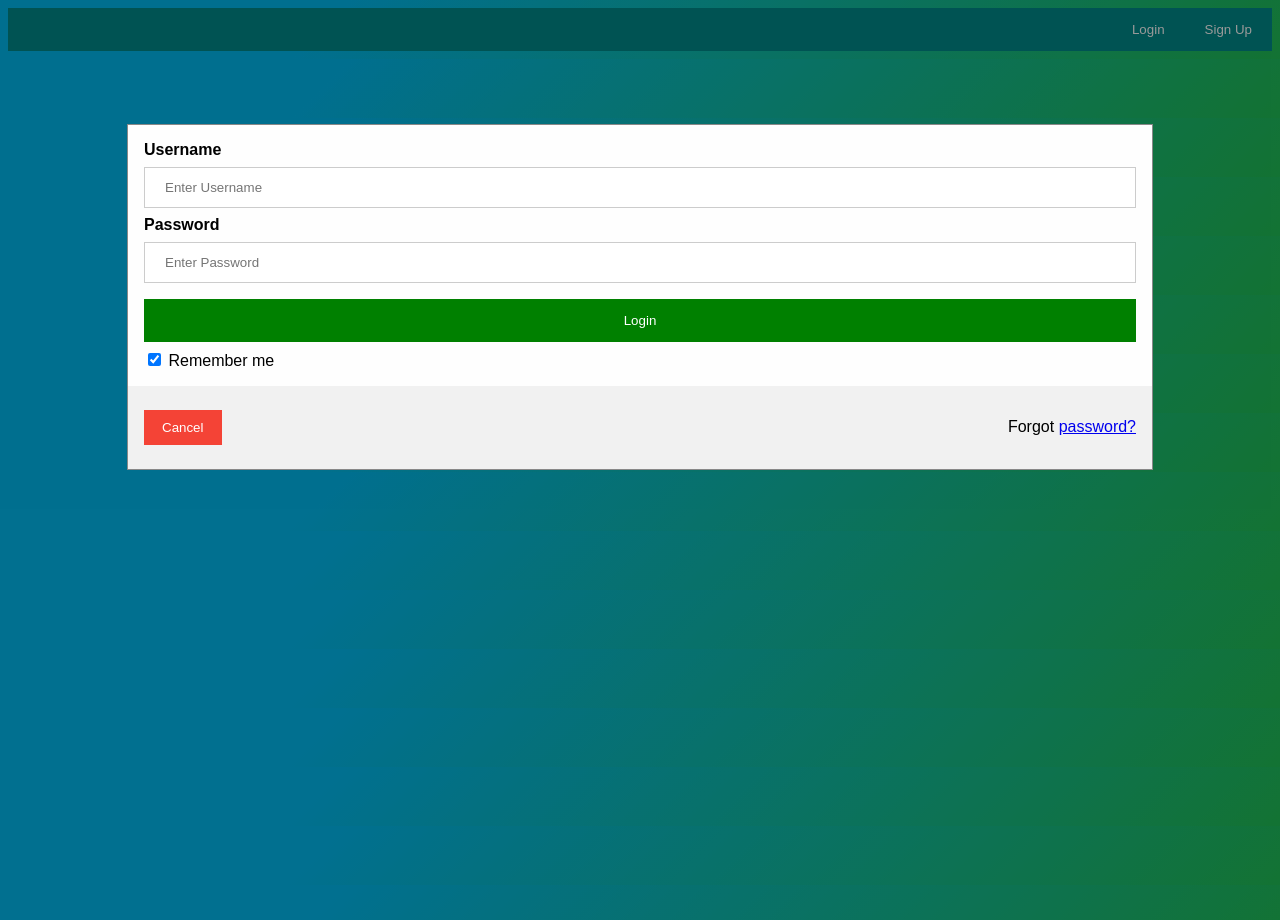
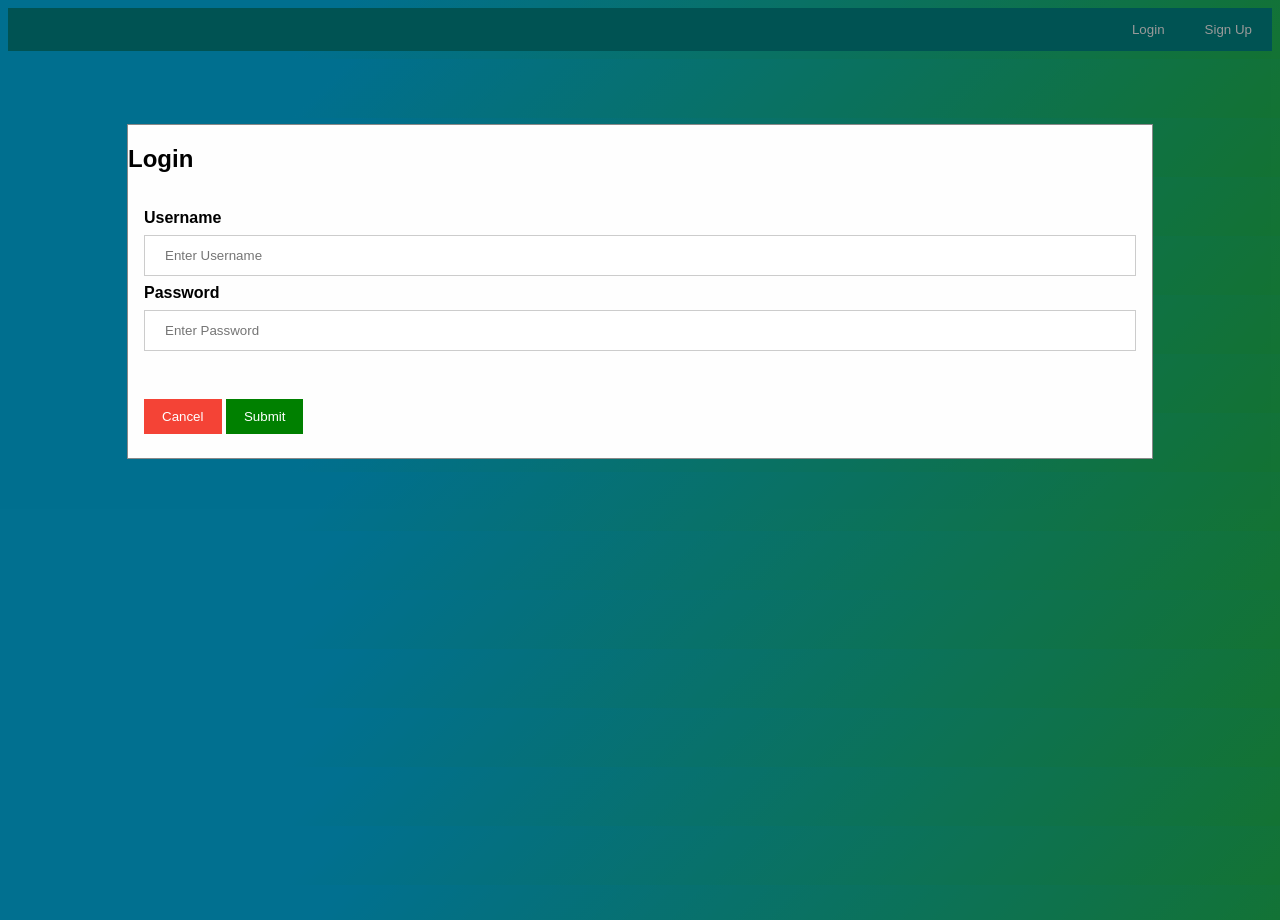
Before and after one commit to KOL305/task-manager-with-slimes, a Python web app: template templates/login.html in a window 1280 px wide, after a click on "Login". Run offline with Jinja, Linux system fonts and the light colour scheme; the template is opened without the code that fills it, so the values that code supplies are empty.

Commit message:
Update login.html

```diff
--- a/templates/login.html
+++ b/templates/login.html
@@ -21,7 +21,7 @@ input[type=text], input[type=password] {
 }
 
 /* Set a style for all buttons */
-button {
+button, .submit {
   background-color: green;
   color: white;
   padding: 14px 20px;
@@ -31,7 +31,7 @@ button {
   width: 100%;
 }
 
-button:hover {
+button:hover, .submit:hover {
   opacity: 0.8;
 }
 
@@ -40,6 +40,12 @@ button:hover {
   width: auto;
   padding: 10px 18px;
   background-color: #f44336;
+}
+
+.submit {
+  width: auto;
+  padding: 10px 18px;
+  background-color: green;
 }
 
 /* Center the image and position the close button */
@@ -148,6 +154,7 @@ nav li {
   float:left;
   display:inline;
 }
+
 </style>
 </head>
 <body>
@@ -159,28 +166,23 @@ nav li {
     </ul>
   </nav>
 
-<!--<button onclick="document.getElementById('id01').style.display='block'" style="width:auto;">Login</button>-->
+
 
 <div id="id01" class="modal">
 
   <form class="modal-content animate" action="/action_page.php" method="post">
-
+    <h2>Login</h2>
     <div class="container">
       <label for="uname"><b>Username</b></label>
       <input type="text" placeholder="Enter Username" name="uname" required>
 
       <label for="psw"><b>Password</b></label>
       <input type="password" placeholder="Enter Password" name="psw" required>
-
-      <button type="submit">Login</button>
-      <label>
-        <input type="checkbox" checked="checked" name="remember"> Remember me
-      </label>
     </div>
 
-    <div class="container" style="background-color:#f1f1f1">
+    <div class="container">
       <button type="button" onclick="document.getElementById('id01').style.display='none'" class="cancelbtn">Cancel</button>
-      <span class="psw">Forgot <a href="#">password?</a></span>
+      <input type="submit" class="submit" name="Login">
     </div>
   </form>
 </div>
@@ -188,6 +190,7 @@ nav li {
 <div id="id02" class="modal">
 
     <form class="modal-content animate" action="/action_page.php" method="post">
+      <h2>Sign Up</h2>
 
       <div class="container">
         <label for="uname"><b>Username</b></label>
@@ -195,16 +198,11 @@ nav li {
 
         <label for="psw"><b>Password</b></label>
         <input type="password" placeholder="Enter Password" name="psw" required>
-
-        <button type="submit">Sign Up</button>
-        <label>
-          <input type="checkbox" checked="checked" name="remember"> Remember me
-        </label>
       </div>
 
-      <div class="container" style="background-color:#f1f1f1">
+      <div class="container">
         <button type="button" onclick="document.getElementById('id02').style.display='none'" class="cancelbtn">Cancel</button>
-        <span class="psw">Forgot <a href="#">password?</a></span>
+        <input type="submit" class="submit" name="Sign Up">
       </div>
     </form>
   </div>
```
